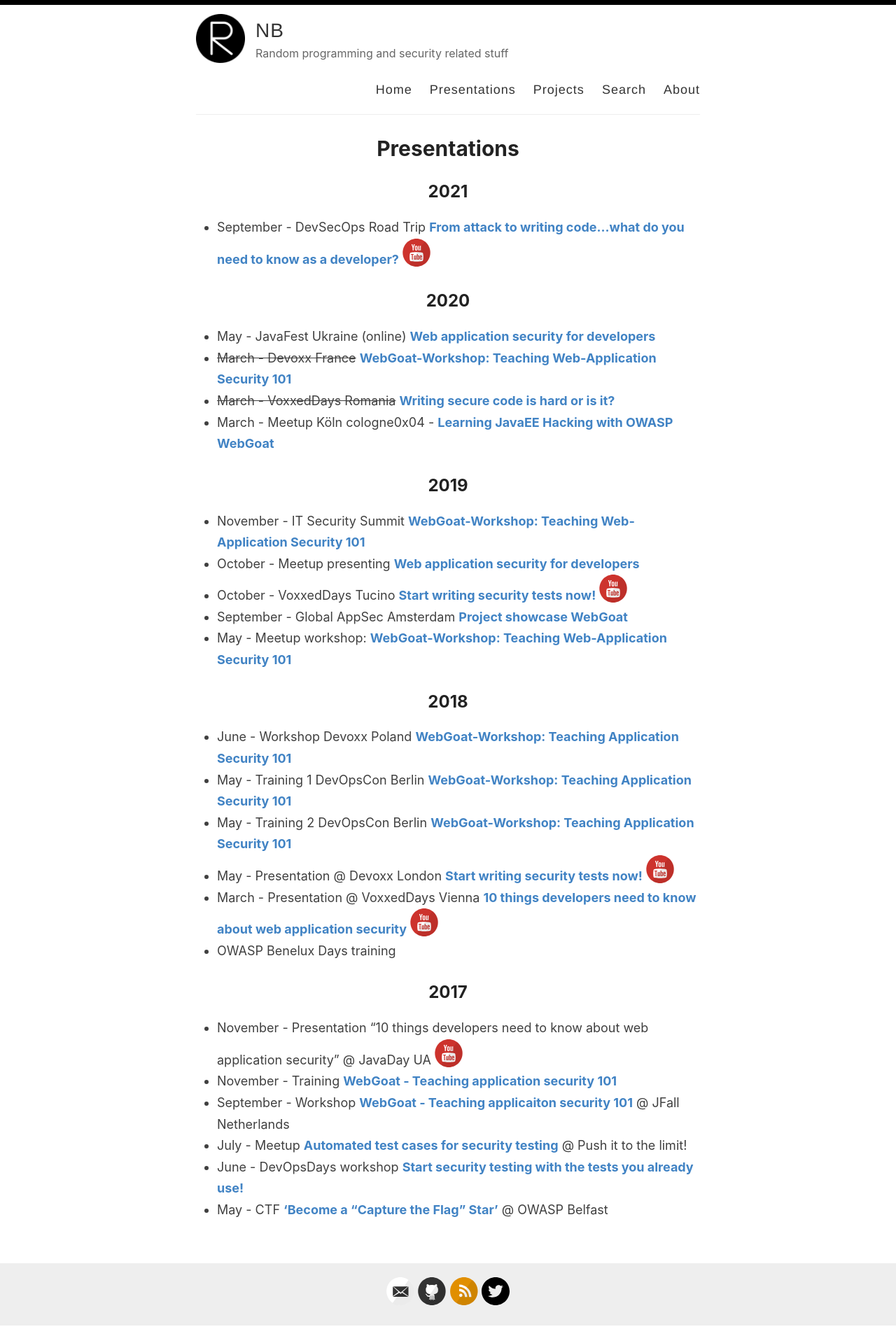
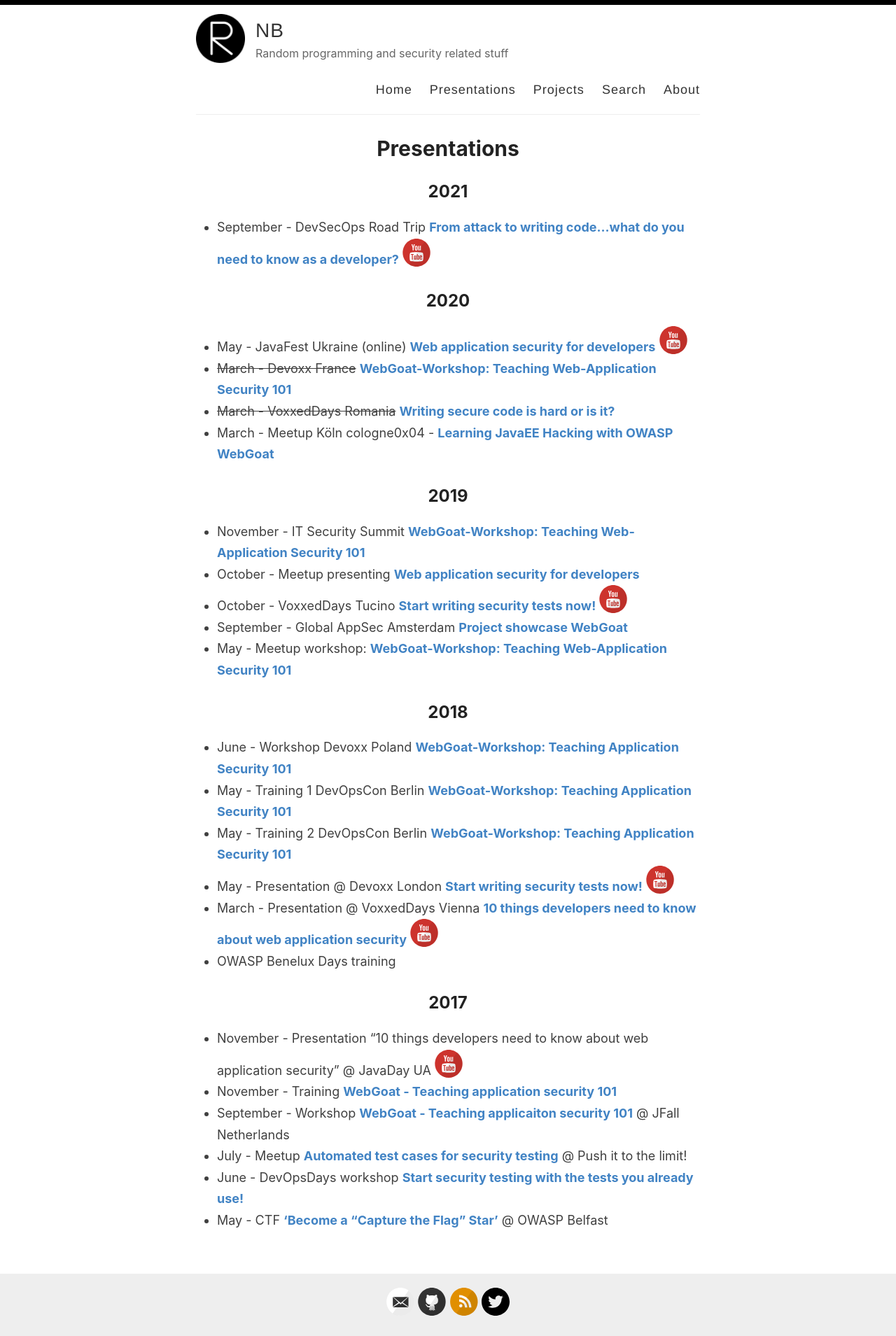
Before and after one commit to nbaars/nbaars.github.io, a Jekyll site: the page built from _pages/presentations.md, in a window 1280 px wide. Shown: the whole page at 70% size. Built offline with Jekyll 4.4.1, drawn with Linux system fonts in a browser that asks for light colours.

Commit message:
Add link to YouTube

```diff
--- a/_pages/presentations.md
+++ b/_pages/presentations.md
@@ -9,7 +9,7 @@ permalink: /presentations/
 
 ## 2020
 
-- May - JavaFest Ukraine (online) [**Web application security for developers**](https://javafest.com.ua/)
+- May - JavaFest Ukraine (online) [**Web application security for developers**](https://www.youtube.com/watch?v=l5OStMwBE98) <a class="svg-icon youtube" href="https://www.youtube.com/watch?v=l5OStMwBE98"></a>
 - ~~March - Devoxx France~~ [**WebGoat-Workshop: Teaching Web-Application Security 101**](https://cfp.devoxx.fr/2020/talk/PCV-1074/Application_security_101_with_WebGoat)
 - ~~March - VoxxedDays Romania~~ [**Writing secure code is hard or is it?**](https://romania.voxxeddays.com/2020/02/16/writing-secure-code-is-hard-or-is-it/)
 - March - Meetup Köln cologne0x04 - [**Learning JavaEE Hacking with OWASP WebGoat**](https://www.meetup.com/nl-NL/root-cologne/events/268923256/)
```
